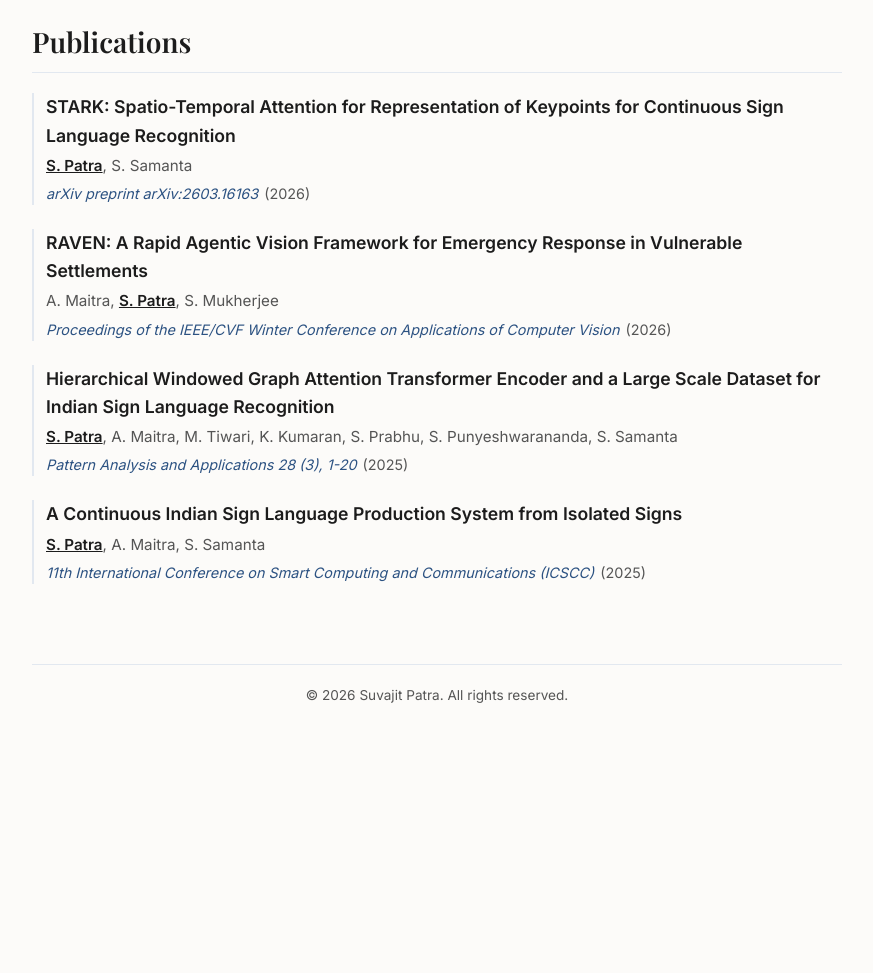
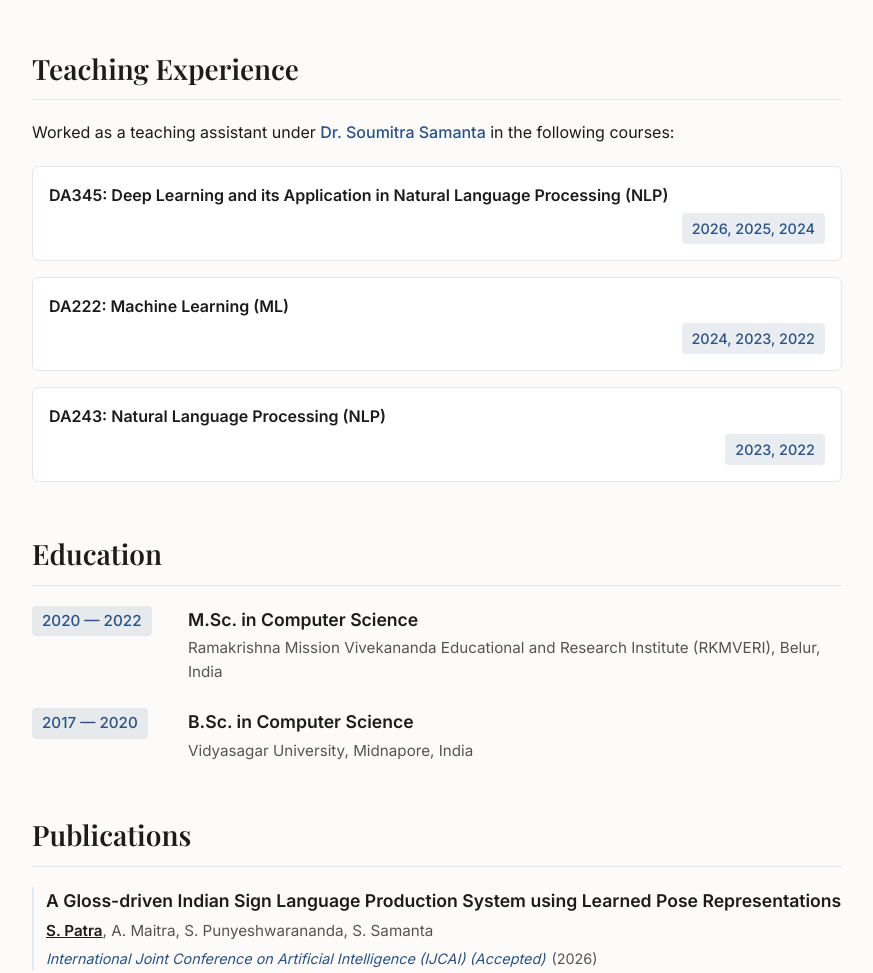
Before and after one commit to suvajit-patra/suvajit-patra.github.io, a plain HTML site: page index.html in a window 1280 px wide. Shown: the part 615-1588 px from the top of the page, without its empty margins (203-1076 px from the left). Before the commit the page ends 1362 px from the top, so only its background shows below. Drawn offline with nearby package versions, Linux system fonts and the light colour scheme; a web font is replaced by a local one.

Commit message:
TA details and Edu details added

```diff
--- a/index.html
+++ b/index.html
@@ -24,7 +24,7 @@
                 <div class="title-sub">Computer Science Researcher | RKMVERI, Belur</div>
 
                 <p class="bio">
-                    I am a Computer Science researcher focusing on Computer Vision, Computational Linguistics, Deep Learning, and Automated Sign Language Understanding. My work targets engineering scalable architectures for continuous sign language processing, optimizing spatio-temporal representations.
+                    I am a Computer Science researcher working under the guidance of <a href="https://cs.rkmvu.ac.in/~soumitra" target="_blank" class="mentor-link">Dr. Soumitra Samanta</a>, with interests in Computer Vision, Computational Linguistics, Deep Learning, and Automated Sign Language Understanding. My research focuses on engineering scalable architectures for continuous sign language processing and optimizing spatio-temporal representations.
                 </p>
 
                 <div class="links-grid">
@@ -59,20 +59,68 @@
                 </div>
             </section>
 
+            <!-- Teaching Experience Section -->
+            <section id="teaching-exp">
+                <h2>Teaching Experience</h2>
+                <p class="teaching-intro">Worked as a teaching assistant under <a href="https://cs.rkmvu.ac.in/~soumitra" target="_blank" class="mentor-link">Dr. Soumitra Samanta</a> in the following courses:</p>
+
+                <div class="course-list">
+                    <div class="course-card">
+                        <div class="course-info">
+                            <strong>DA345: Deep Learning and its Application in Natural Language Processing (NLP)</strong>
+                        </div>
+                        <div class="course-years">2026, 2025, 2024</div>
+                    </div>
+
+                    <div class="course-card">
+                        <div class="course-info">
+                            <strong>DA222: Machine Learning (ML)</strong>
+                        </div>
+                        <div class="course-years">2024, 2023, 2022</div>
+                    </div>
+
+                    <div class="course-card">
+                        <div class="course-info">
+                            <strong>DA243: Natural Language Processing (NLP)</strong>
+                        </div>
+                        <div class="course-years">2023, 2022</div>
+                    </div>
+                </div>
+            </section>
+
+            <section id="education">
+                <h2>Education</h2>
+                <div class="edu-list">
+                    <div class="edu-item">
+                        <div class="edu-meta">
+                            <span class="edu-year">2020 — 2022</span>
+                        </div>
+                        <div class="edu-details">
+                            <h3 class="edu-degree">M.Sc. in Computer Science</h3>
+                            <p class="edu-institution">Ramakrishna Mission Vivekananda Educational and Research Institute (RKMVERI), Belur, India</p>
+                        </div>
+                    </div>
+
+                    <div class="edu-item">
+                        <div class="edu-meta">
+                            <span class="edu-year">2017 — 2020</span>
+                        </div>
+                        <div class="edu-details">
+                            <h3 class="edu-degree">B.Sc. in Computer Science</h3>
+                            <p class="edu-institution">Vidyasagar University, Midnapore, India</p>
+                        </div>
+                    </div>
+                </div>
+            </section>
+
             <section id="publications">
                 <h2>Publications</h2>
                 <div class="pub-list">
 
                     <div class="pub-item">
-                        <div class="pub-title">STARK: Spatio-Temporal Attention for Representation of Keypoints for Continuous Sign Language Recognition</div>
-                        <div class="pub-authors"><span class="me">S. Patra</span>, S. Samanta</div>
-                        <div class="pub-venue">arXiv preprint arXiv:2603.16163<span class="pub-year">(2026)</span></div>
-                    </div>
-
-                    <div class="pub-item">
-                        <div class="pub-title">RAVEN: A Rapid Agentic Vision Framework for Emergency Response in Vulnerable Settlements</div>
-                        <div class="pub-authors">A. Maitra, <span class="me">S. Patra</span>, S. Mukherjee</div>
-                        <div class="pub-venue">Proceedings of the IEEE/CVF Winter Conference on Applications of Computer Vision<span class="pub-year">(2026)</span></div>
+                        <div class="pub-title">A Gloss-driven Indian Sign Language Production System using Learned Pose Representations</div>
+                        <div class="pub-authors"><span class="me">S. Patra</span>, A. Maitra, S. Punyeshwarananda, S. Samanta</div>
+                        <div class="pub-venue">International Joint Conference on Artificial Intelligence (IJCAI) (Accepted)<span class="pub-year">(2026)</span></div>
                     </div>
 
                     <div class="pub-item">
@@ -82,9 +130,33 @@
                     </div>
 
                     <div class="pub-item">
+                        <div class="pub-title">STARK: Spatio-Temporal Attention for Representation of Keypoints for Continuous Sign Language Recognition</div>
+                        <div class="pub-authors"><span class="me">S. Patra</span>, S. Samanta</div>
+                        <div class="pub-venue">arXiv preprint arXiv:2603.16163<span class="pub-year">(2026)</span></div>
+                    </div>
+
+                    <div class="pub-item">
                         <div class="pub-title">A Continuous Indian Sign Language Production System from Isolated Signs</div>
                         <div class="pub-authors"><span class="me">S. Patra</span>, A. Maitra, S. Samanta</div>
                         <div class="pub-venue">11th International Conference on Smart Computing and Communications (ICSCC)<span class="pub-year">(2025)</span></div>
+                    </div>
+
+                    <div class="pub-item">
+                        <div class="pub-title">Hierarchical Windowed Graph Attention Network and a Large Scale Dataset for Isolated Indian Sign Language Recognition</div>
+                        <div class="pub-authors"><span class="me">S. Patra</span>, A. Maitra, M. Tiwari, K. Kumaran, S. Prabhu, S. Punyeshwarananda, S. Samanta</div>
+                        <div class="pub-venue">arXiv preprint arXiv:2407.14224<span class="pub-year">(2024)</span></div>
+                    </div>
+
+                    <div class="pub-item">
+                        <div class="pub-title">MSBAD at SignEval 2026: Multi-Scale Born-Again Distillation Ensemble for Radar-Based Sign Language Recognition</div>
+                        <div class="pub-authors">A. Maitra, <span class="me">S. Patra</span>, S. Samanta</div>
+                        <div class="pub-venue">IEEE/CVF Conference on Computer Vision and Pattern Recognition (CVPR)<span class="pub-year">(2026)</span></div>
+                    </div>
+
+                    <div class="pub-item">
+                        <div class="pub-title">RAVEN: A Rapid Agentic Vision Framework for Emergency Response in Vulnerable Settlements</div>
+                        <div class="pub-authors">A. Maitra, <span class="me">S. Patra</span>, S. Mukherjee</div>
+                        <div class="pub-venue">IEEE/CVF Winter Conference on Applications of Computer Vision (WACV)<span class="pub-year">(2026)</span></div>
                     </div>
 
                 </div>
--- a/script.js
+++ b/script.js
@@ -1,13 +1,15 @@
+document.addEventListener('DOMContentLoaded', () => {
     const themeToggle = document.getElementById('themeToggle');
     const icon = themeToggle.querySelector('i');
 
-// Check for local storage preference
+    // Assess local storage logic for theme caching
     const currentTheme = localStorage.getItem('theme');
     if (currentTheme === 'dark') {
         document.documentElement.setAttribute('data-theme', 'dark');
         icon.classList.replace('fa-moon', 'fa-sun');
     }
 
+    // Toggle execution event listener
     themeToggle.addEventListener('click', () => {
         let theme = 'light';
         if (document.documentElement.getAttribute('data-theme') !== 'dark') {
@@ -20,3 +22,4 @@ themeToggle.addEventListener('click', () => {
         }
         localStorage.setItem('theme', theme);
     });
+});
--- a/styles.css
+++ b/styles.css
@@ -2,18 +2,20 @@
     --bg-color: #fcfbf9;
     --text-main: #1c1c1c;
     --text-muted: #555555;
-            --accent: #2c5282; /* Deep scholarly blue */
+    --accent: #2c5282; /* Scholarly deep blue */
+    --accent-light: rgba(44, 82, 130, 0.1);
     --border-color: #e2e8f0;
     --card-bg: #ffffff;
     --transition: all 0.25s ease-in-out;
 }
 
-        /* Dark mode settings */
+/* Dark mode configurations */
 [data-theme="dark"] {
     --bg-color: #0f141c;
     --text-main: #f1f5f9;
     --text-muted: #94a3b8;
     --accent: #60a5fa;
+    --accent-light: rgba(96, 165, 250, 0.15);
     --border-color: #1e293b;
     --card-bg: #1e2530;
 }
@@ -38,7 +40,7 @@
     padding: 40px 20px;
 }
 
-        /* Header / Theme Toggle */
+/* Header & Theme Switcher */
 header {
     display: flex;
     justify-content: flex-end;
@@ -53,11 +55,12 @@
     font-size: 1.1rem;
     transition: var(--transition);
 }
+
 .theme-btn:hover {
     color: var(--accent);
 }
 
-        /* Profile Section */
+/* Profile Intro */
 .profile {
     margin-bottom: 50px;
 }
@@ -84,7 +87,7 @@
     text-align: justify;
 }
 
-        /* Social / Academic Links */
+/* Badges / Links Container */
 .links-grid {
     display: flex;
     flex-wrap: wrap;
@@ -117,7 +120,7 @@
     font-size: 1rem;
 }
 
-        /* Section Styling */
+/* Structural Layout Sections */
 section {
     margin-bottom: 50px;
 }
@@ -131,7 +134,23 @@
     color: var(--text-main);
 }
 
-        /* Publications List */
+/* Research Field Tags */
+.interests-tags {
+    display: flex;
+    flex-wrap: wrap;
+    gap: 10px;
+}
+
+.tag {
+    background-color: var(--card-bg);
+    border: 1px solid var(--border-color);
+    padding: 6px 14px;
+    border-radius: 20px;
+    font-size: 0.9rem;
+    color: var(--text-muted);
+}
+
+/* Publications Module */
 .pub-list {
     display: flex;
     flex-direction: column;
@@ -161,7 +180,6 @@
     margin-bottom: 4px;
 }
 
-        /* Highlight Suvajit Patra in author list */
 .pub-authors .me {
     font-weight: 600;
     text-decoration: underline;
@@ -181,22 +199,90 @@
     font-style: normal;
 }
 
-        /* Interests Badges */
-        .interests-tags {
-            display: flex;
-            flex-wrap: wrap;
-            gap: 10px;
+/* Teaching Section Elements */
+.teaching-intro {
+    margin-bottom: 20px;
 }
 
-        .tag {
+.mentor-link {
+    color: var(--accent);
+    text-decoration: none;
+    font-weight: 500;
+}
+
+.mentor-link:hover {
+    text-decoration: underline;
+}
+
+.course-list {
+    display: flex;
+    flex-direction: column;
+    gap: 16px;
+}
+
+.course-card {
     background-color: var(--card-bg);
     border: 1px solid var(--border-color);
-            padding: 6px 14px;
-            border-radius: 20px;
+    padding: 16px;
+    border-radius: 6px;
+    /* display: flex; */
+    /* justify-content: space-between; */
+    /* align-items: center; */
+    /* flex-wrap: wrap; */
+    /* gap: 8px; */
+}
+
+.course-info strong {
+    color: var(--text-main);
+}
+
+.course-years {
     font-size: 0.9rem;
+    color: var(--accent);
+    background-color: var(--accent-light);
+    padding: 4px 10px;
+    border-radius: 4px;
+    font-weight: 500;
+    margin-top: 4px;
+    float: right;
+}
+
+.edu-list {
+    display: flex;
+    flex-direction: column;
+    gap: 24px;
+}
+
+.edu-item {
+    display: grid;
+    grid-template-columns: 140px 1fr;
+    gap: 16px;
+    align-items: baseline;
+}
+
+.edu-year {
+    font-size: 0.95rem;
+    font-weight: 500;
+    color: var(--accent);
+    background-color: var(--accent-light);
+    padding: 3px 10px;
+    border-radius: 4px;
+    display: inline-block;
+}
+
+.edu-degree {
+    font-size: 1.1rem;
+    font-weight: 600;
+    color: var(--text-main);
+    margin-bottom: 2px;
+}
+
+.edu-institution {
+    font-size: 0.95rem;
     color: var(--text-muted);
 }
 
+/* Footer rules */
 footer {
     margin-top: 80px;
     border-top: 1px solid var(--border-color);
@@ -206,8 +292,19 @@
     color: var(--text-muted);
 }
 
+/* Responsive Overrides */
 @media(max-width: 600px) {
     h1 { font-size: 2.2rem; }
     .links-grid { gap: 8px; }
     .link-card { width: 100%; justify-content: center; }
+    .course-card { flex-direction: column; align-items: flex-start; }
+    .course-years { width: max-content; }
+    .edu-item {
+        grid-template-columns: 1fr;
+        gap: 6px;
     }
+    .edu-year {
+        width: max-content;
+        font-size: 0.85rem;
+    }
+}
```
Lines whose indentation alone changed are shown as unchanged.
